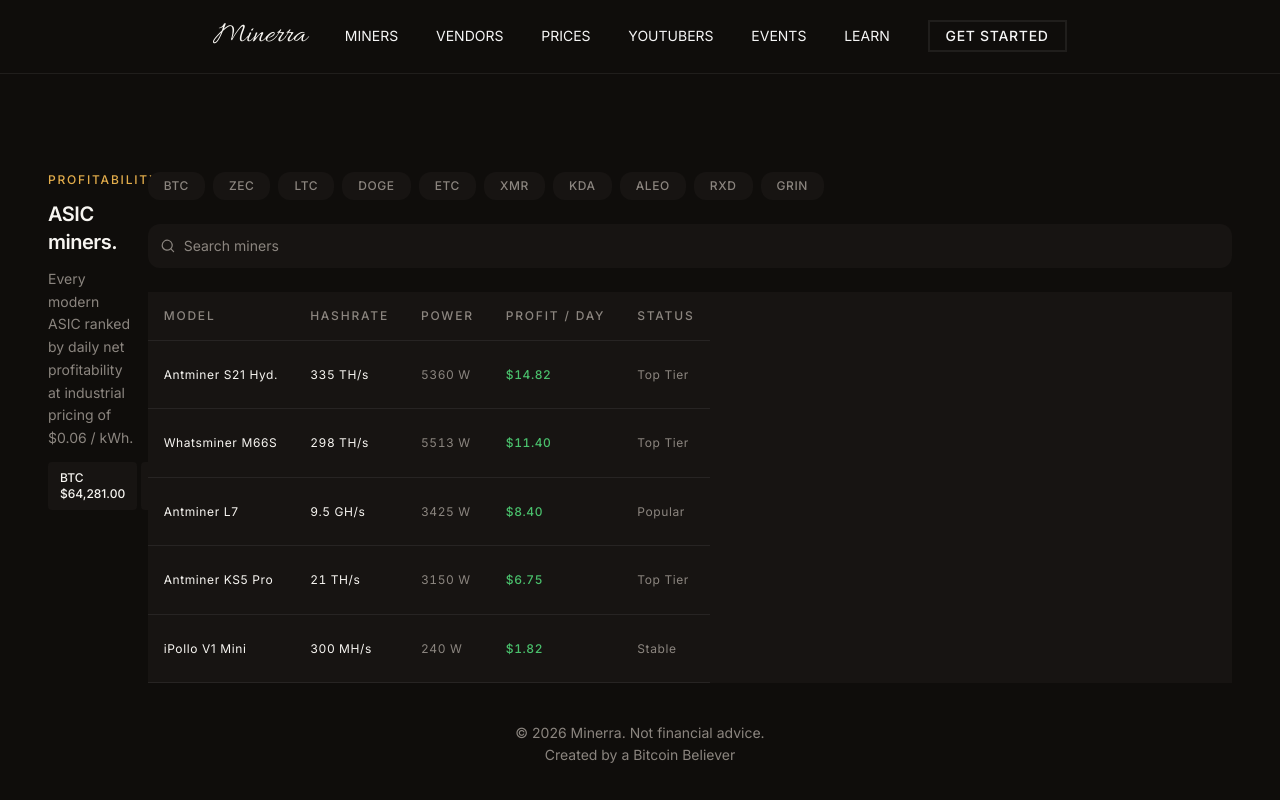
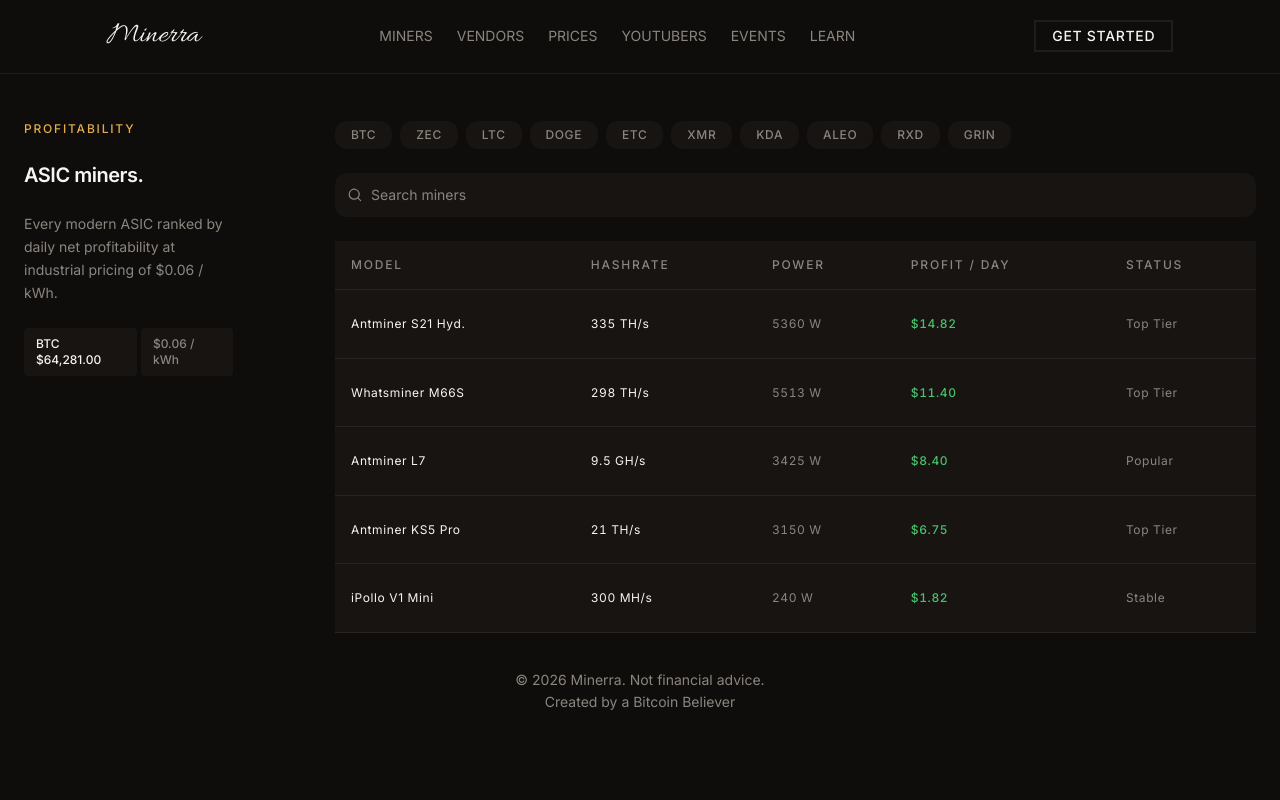
Before and after one commit to Fabiang120/Minerra, a Next.js app in the folder my-app/: page /miners in a window 1280 px wide. Built offline with nearby package versions, Linux system fonts and the light colour scheme.

Commit message:
Finishing up css padding and margin of miners page

```diff
--- a/my-app/app/components/Header.tsx
+++ b/my-app/app/components/Header.tsx
@@ -1,6 +1,6 @@
 export default function Header({ children }: { children: React.ReactNode }) {
   return (
-    <header className="px-12 py-[3vw] grid border-b [border-image:linear-gradient(90deg,var(--color-black)_0%,var(--color-gold-dark)_25%,var(--color-gold-bright)_50%,var(--color-gold-dark)_75%,var(--color-black)_100%)_1] sm:grid-cols-4 md:grid-cols-8 xl:px-0 md:py-[1.6vw] xl:grid-cols-12">
+    <header className="px-6 py-[3vw] grid border-b [border-image:linear-gradient(90deg,var(--color-black)_0%,var(--color-gold-dark)_25%,var(--color-gold-bright)_50%,var(--color-gold-dark)_75%,var(--color-black)_100%)_1] sm:grid-cols-4 md:grid-cols-8 xl:px-0 md:py-[1.6vw] xl:grid-cols-12">
       {children}
     </header>
   )
--- a/my-app/app/components/Nav.tsx
+++ b/my-app/app/components/Nav.tsx
@@ -10,8 +10,8 @@
 
 export default function Nav() {
   return (
-    <nav className="col-span-full w-full lg:col-start-2 lg:col-end-8 xl:col-start-3 xl:col-end-11">
-      <menu className="flex items-center justify-between">
+    <nav className="col-span-full w-full xl:col-start-2 xl:col-end-12">
+      <menu className="flex items-center justify-between w-full">
         <Link href="/" aria-label="Minerra home" className="shrink-0">
           <span
             className="text-3xl leading-none text-foreground"
@@ -20,15 +20,17 @@
             Minerra
           </span>
         </Link>
+        <div className="hidden md:flex items-center gap-6 mx-auto">
           {links.map((l) => (
             <Link
-            className="hidden md:block text-sm"
               key={l.to}
               href={l.to}
+              className="text-sm hover:text-foreground text-muted-foreground transition-colors"
             >
               {l.label}
             </Link>
           ))}
+        </div>
         <Link href="/getstarted" className="text-sm">
           <button className="border-steel border-2 px-4 py-1">
             GET STARTED
--- a/my-app/app/miners/page.tsx
+++ b/my-app/app/miners/page.tsx
@@ -77,8 +77,8 @@
   }
 
   return (
-    <section className="px-12 py-[3vw] mt-20 grid sm:grid-cols-4 md:grid-cols-8 md:py-[1.4vw] xl:grid-cols-12 gap-3">
-      <div className="col-start-1 col-end-5 lg:col-start-1 lg:col-end-3 xl:col-start-1 xl:col-end-2 flex flex-col gap-3 mb-6 lg:mb-0">
+    <section className="px-6 py-[2vw] mt-8 grid sm:grid-cols-4 md:grid-cols-8 md:py-[1.2vw] xl:grid-cols-12 gap-3">
+      <div className="col-span-full max-w-[50%] md:max-w-[40%] lg:max-w-[58%] lg:col-start-1 lg:col-end-4 xl:max-w-[70%] xl:col-start-1 xl:col-end-4 flex flex-col gap-6 mb-6 lg:mb-0">
         <h4 className="text-xs font-medium tracking-[0.15em] text-gold uppercase">
           Profitability
         </h4>
@@ -94,7 +94,7 @@
         </div>
       </div>
 
-      <div className="col-start-1 col-end-5 lg:col-start-3 lg:col-end-9 xl:col-start-2 xl:col-end-13 flex flex-col gap-6">
+      <div className="col-span-full min-w-0 flex flex-col gap-6 lg:col-start-4 lg:col-end-9 xl:col-start-4 xl:col-end-13">
         <div className="flex flex-wrap gap-2 content-start items-start justify-start">
           {coins.map((c) => {
             return (
@@ -136,10 +136,10 @@
         </div>
 
         <div className="bg-surface overflow-x-auto">
-          <table>
+          <table className="w-full">
             <thead className="border-b border-border">
               <tr>
-                <th className="text-left text-xs uppercase tracking-[0.15em] font-medium text-muted-foreground py-4 px-4 ">MODEL</th>
+                <th className="text-left text-xs uppercase tracking-[0.15em] font-medium text-muted-foreground py-4 px-4">MODEL</th>
                 <th className="text-left text-xs uppercase tracking-[0.15em] font-medium text-muted-foreground py-4 px-4 ">HASHRATE</th>
                 <th className="text-left text-xs uppercase tracking-[0.15em] font-medium text-muted-foreground py-4 px-4 ">POWER</th>
                 <th className="text-left text-xs uppercase tracking-[0.15em] font-medium text-muted-foreground py-4 px-4 ">PROFIT / DAY</th>
--- a/my-app/app/page.tsx
+++ b/my-app/app/page.tsx
@@ -6,7 +6,7 @@
 
 export default function Home() {
   return (
-    <section className="px-12 py-[3vw] mt-20 grid justify-center items-center sm:grid-cols-4 md:grid-cols-8 md:py-[1.4vw] xl:px-0 xl:grid-cols-12">
+    <section className="px-6 py-[3vw] mt-20 grid justify-center items-center sm:grid-cols-4 md:grid-cols-8 md:py-[1.4vw] xl:px-0 xl:grid-cols-12">
       <h1 className="col-span-full max-w-[90%] justify-self-center text-center md:max-w-[80%] lg:col-start-2 lg:col-end-8 xl:col-start-3 xl:col-end-11">Verified mining companies, without the uncertainty or scams.</h1>
       <p className="col-span-full  max-w-[80%] justify-self-center text-center md:max-w-[70%] lg:col-start-2 lg:col-end-8 xl:col-start-3 xl:col-end-11">Minerra is a personally verified directory of real ASIC suppliers, honest hardware data, and clear guides for people starting out.</p>
       <img src="./image.png" alt="Image of a btc miner" className="col-span-full justify-self-center object-cover rounded-md md:aspect-12/5 lg:col-start-2 lg:col-end-8 xl:col-start-3 xl:col-end-11"></img>
```
Lines whose indentation alone changed are shown as unchanged.
